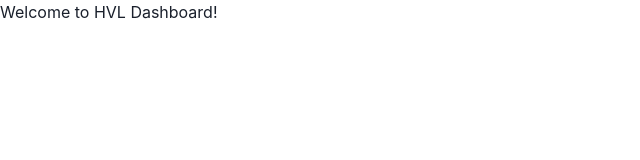
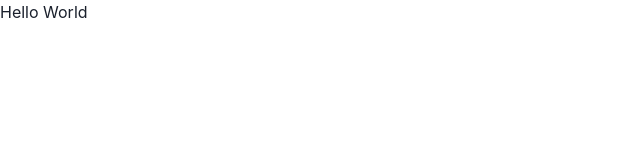
Before and after one commit to trevnewbs/hvl-dashboard, a React (Vite) app: page / in a window 1280 px wide. Shown: the top 160 px of the page, without its empty margins (0-640 px from the left). Built offline with nearby package versions, Linux system fonts and the light colour scheme.

Commit message:
test: Simplify App.tsx to isolate ChakraProvider issue

```diff
--- a/src/App.tsx
+++ b/src/App.tsx
@@ -1,22 +1,10 @@
-import { ChakraProvider, Box } from '@chakra-ui/react'
-import { BrowserRouter as Router, Routes, Route } from 'react-router-dom'
-import { QueryClient, QueryClientProvider } from '@tanstack/react-query'
-
-const queryClient = new QueryClient()
+import { ChakraProvider } from '@chakra-ui/react'
 
 function App() {
   return (
-    <QueryClientProvider client={queryClient}>
-      <ChakraProvider>
-        <Router>
-          <Box minH="100vh">
-            <Routes>
-              <Route path="/" element={<div>Welcome to HVL Dashboard!</div>} />
-            </Routes>
-          </Box>
-        </Router>
-      </ChakraProvider>
-    </QueryClientProvider>
+    <ChakraProvider>
+      <div>Hello World</div>
+    </ChakraProvider>
   )
 }
 
```
Also changed, not shown: package.json (+5 -2 lines), 2 other files (tests, documents, lock files or other folders).
